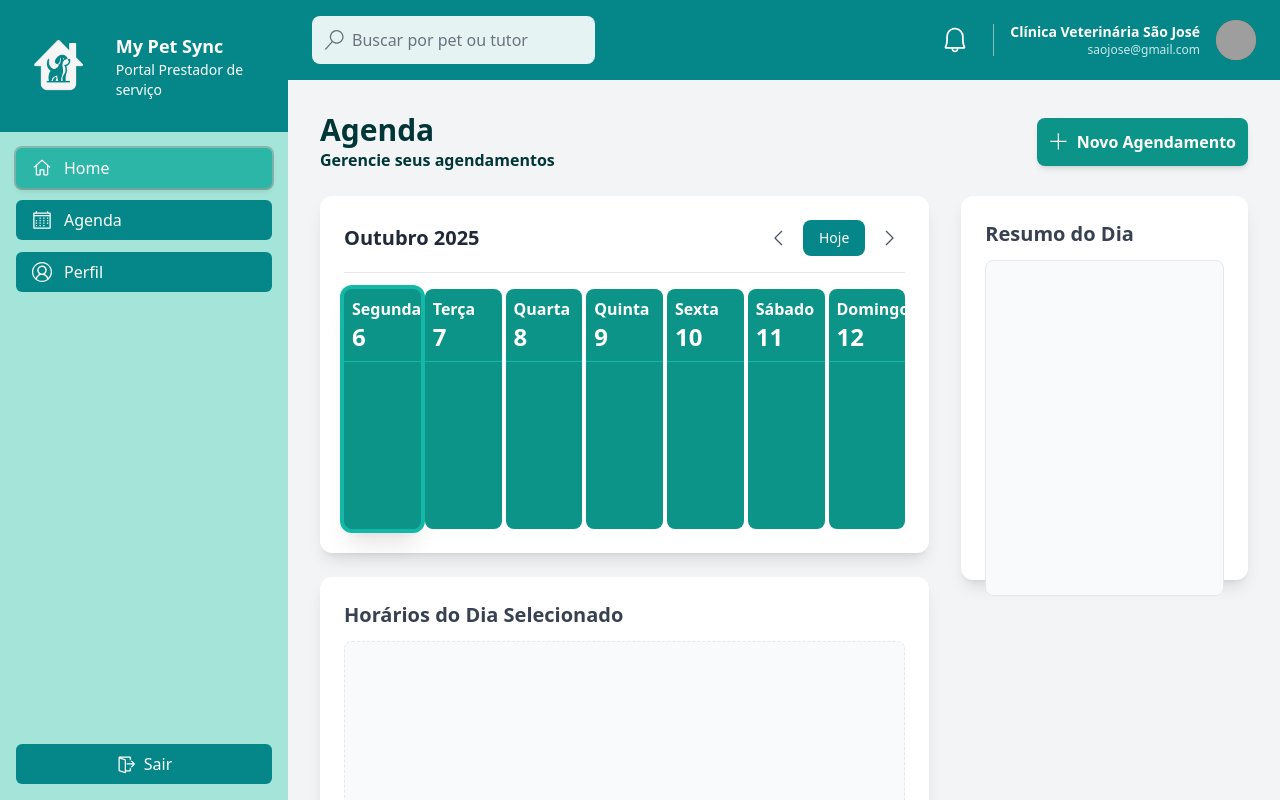
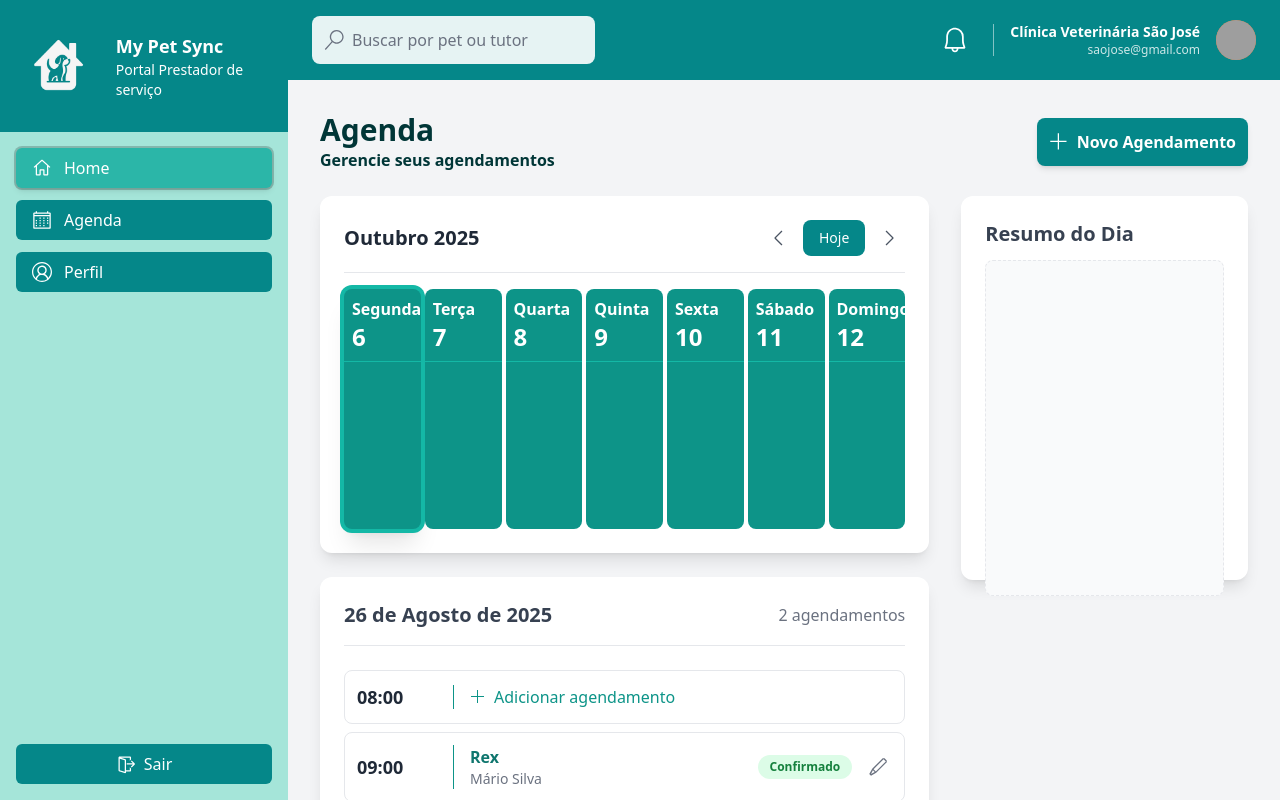
Before and after one commit to GustavoZanardi15/MyPetSync-FrontEnd, a React (Vite) app in the folder FrontEndWeb/: page /agenda in a window 1280 px wide. Built offline with nearby package versions, Linux system fonts and the light colour scheme; grey boxes are pictures that could not be loaded.

Commit message:
feat(agenda): integrar DailySchedule e remover placeholder da lista de horários

```diff
--- a/FrontEndWeb/src/pages/AgendaPage.jsx
+++ b/FrontEndWeb/src/pages/AgendaPage.jsx
@@ -1,5 +1,6 @@
 import { VscAdd } from "react-icons/vsc";
 import AgendaCalendar from "../components/agenda/AgendaCalendar";
+import DailySchedule from "../components/agenda/DailySchedule";
 
 const AgendaPage = () => {
   return (
@@ -11,7 +12,7 @@ const AgendaPage = () => {
             Gerencie seus agendamentos
           </p>
         </div>
-        <button className="flex items-center p-3 rounded-lg text-white font-semibold bg-teal-600 hover:bg-teal-700 transition-colors shadow-md">
+        <button className="flex items-center p-3 rounded-lg text-white font-semibold bg-[#058789] hover:bg-teal-700 transition-colors shadow-md">
           <VscAdd className="w-5 h-5 mr-2" />
           Novo Agendamento
         </button>
@@ -19,18 +20,13 @@ const AgendaPage = () => {
       <div className="flex gap-8 mt-6">
         <div className="flex-grow">
           <AgendaCalendar />
-          <div className="bg-white p-6 rounded-xl shadow-lg mt-6">
-            <h2 className="text-xl font-semibold text-gray-700 mb-3">
-              Horários do Dia Selecionado
-            </h2>
-            <div className="h-60 bg-gray-50 flex items-center justify-center rounded-lg text-gray-500 border border-dashed"></div>
-          </div>
+          <DailySchedule />
         </div>
         <div className="w-80 bg-white p-6 rounded-xl shadow-lg h-96">
           <h2 className="text-xl font-semibold text-gray-700 mb-3">
             Resumo do Dia
           </h2>
-          <div className="h-full bg-gray-50 flex items-center justify-center rounded-lg text-gray-500 border "></div>
+          <div className="h-full bg-gray-50 flex items-center justify-center rounded-lg text-gray-500 border border-dashed"></div>
         </div>
       </div>
     </div>
```
